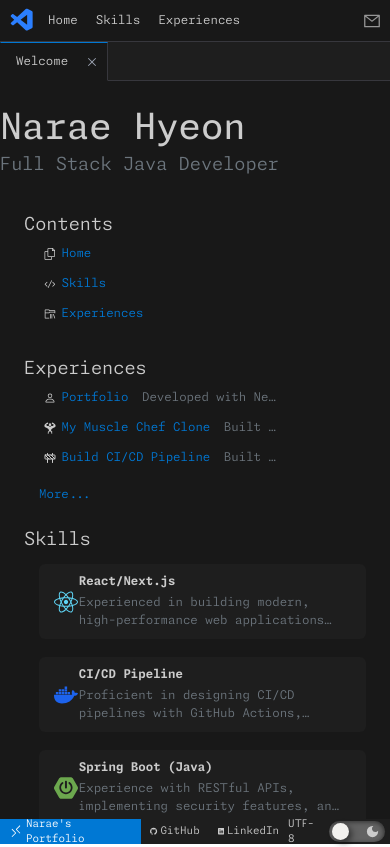
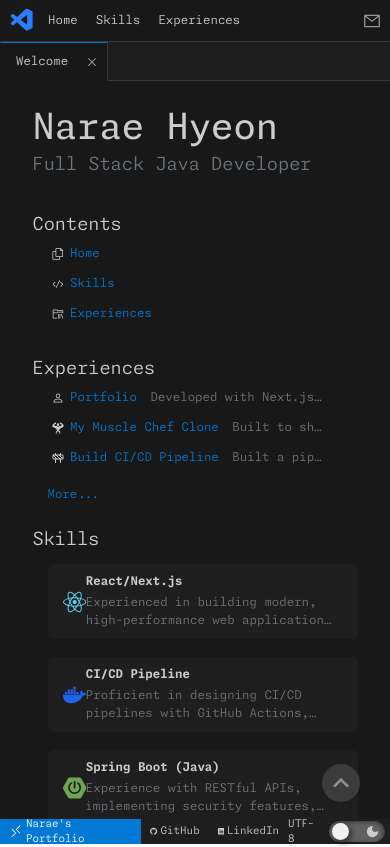
Before and after one commit to Narae-H/portfolio-2025, a Next.js app: page / in a window 390 px wide. Built offline with nearby package versions, Linux system fonts and the light colour scheme.

Commit message:
feat(skills): Make Skills page responsive for desktop, tablet, and mobile

```diff
--- a/app/components/common/workspace/ScrollToTopButton.tsx
+++ b/app/components/common/workspace/ScrollToTopButton.tsx
@@ -1,10 +1,15 @@
 import { MdKeyboardArrowUp } from "react-icons/md";
 
-export default function ScrollToTopButton () {
+type Props = {
+  onClick: () => void
+}
+export default function ScrollToTopButton ({onClick}: Props) {
   return (
-    <div className="
+    <div
+      onClick={onClick}
+      className="
         flex
-      absolute
+        fixed
         bg-go-to-top-bg
         rounded-[20px]
         bottom-14 right-10
@@ -13,7 +18,8 @@ export default function ScrollToTopButton () {
         opacity-50
         z-999
         hover:opacity-60
-    ">
+      "
+    >
       <MdKeyboardArrowUp color="#ffffff" size="32px" />
     </div>
   )
--- a/app/components/common/workspace/index.tsx
+++ b/app/components/common/workspace/index.tsx
@@ -1,14 +1,15 @@
-import WorkspaceHeader from './WorkspaceHeader';
-import ScrollToTopButton from './ScrollToTopButton';
 import skillDataMap, { SkillData } from '@/data/skills';
 import WorkspaceContent from './WorkspaceContent';
+import WorkspaceHeader from './WorkspaceHeader';
 
 type WorkSpaceType = {
   menuCategory: string,
-  menuId: keyof typeof skillDataMap
+  menuId: keyof typeof skillDataMap,
 }
 
-export default function Workspace({ menuId }: WorkSpaceType) {
+export default function Workspace({
+  menuId,
+}: WorkSpaceType) {
   const skillData: SkillData | undefined = skillDataMap[menuId];
 
   if (!skillData) {
@@ -17,7 +18,6 @@ export default function Workspace({ menuId }: WorkSpaceType) {
 
   return (
     <div className='flex h-full w-full p-10 md:px-28 md:py-14'>
-      <ScrollToTopButton />
       <div className="flex flex-col relative h-full w-full ">
         <WorkspaceHeader skillData={skillData}/>
         <WorkspaceContent skillData={skillData}/>
--- a/app/components/layout/header/RightHeader.tsx
+++ b/app/components/layout/header/RightHeader.tsx
@@ -12,7 +12,7 @@ export default function RightHeader(){
   return (
     isMobile? (
       <div className="flex h-full mr-3 items-center">
-        <Link href="mailto:naraehyeon@gmail.com"><AiOutlineMail className="w-6 h-6"/></Link>
+        <Link href="mailto:naraehyeon@gmail.com" className="hover:text-header-hover-text"><AiOutlineMail className="w-6 h-6"/></Link>
       </div>
     ) : (
       <div className='flex h-full'>
--- a/app/components/layout/header/TopMenuMobileItem.tsx
+++ b/app/components/layout/header/TopMenuMobileItem.tsx
@@ -1,6 +1,3 @@
-'use client';
-
-import { buildSlugPath } from '@/lib/utils/url';
 import { MenuItem } from '@/models/menu';
 import { Content, DropdownMenu, Item, Portal, Sub, SubContent, SubTrigger, Trigger } from '@radix-ui/react-dropdown-menu';
 import Link from 'next/link';
--- a/app/components/main/HomeContent.tsx
+++ b/app/components/main/HomeContent.tsx
@@ -66,23 +66,23 @@ export default function HomeContent() {
   ];
 
   return (
-    <div className="flex w-full h-full justify-center overflow-y-auto">
-      <div className="flex flex-col md:justify-center w-full sm:w-8/12 h-full pt-10">
+    <div className="flex w-full h-auto justify-center">
+      <div className="flex flex-col lg:justify-center w-10/12 md:w-8/12 h-auto pt-10">
         <header className="flex flex-col pb-12">
           <h1 className="text-5xl text-tabs-content-text font-[mono-space-neon] mb-2">Narae Hyeon</h1>
           <h2 className="text-2xl sm:text-3xl text-tabs-content-text-secondary">Full Stack Java Developer</h2>
         </header>
 
-        <div className="flex flex-wrap mx-4">
-          <section className="w-full lg:w-1/2 px-4 mb-8">
+        <div className="flex flex-wrap h-auto">
+          <section className="w-full h-auto lg:w-1/2 mb-8">
             <List title="Contents" listItems={contentList} className="mb-10" />
-            <List title="Experiences" listItems={expList} className="pr-10 w-10/12"/>
+            <List title="Experiences" listItems={expList} className="pr-10 w-full"/>
             <Link href="/experiences" className="flex text-list-link-text pl-5 mt-1">
               More...
             </Link>
           </section>
 
-          <section className="w-full lg:w-1/2 px-4 mb-8">
+          <section className="w-full h-auto lg:w-1/2 mb-8">
             <Card title="Skills" cardItems={skillList} />
             <Link href="/skills" className="flex text-list-link-text pl-5 mt-1">
               More...
--- a/app/components/main/Sidebar.tsx
+++ b/app/components/main/Sidebar.tsx
@@ -39,7 +39,7 @@ export function SidebarContent({
   return (
     <div className={`
       flex flex-col
-      h-auto w-82
+      h-auto md:w-70 lg:w-82
       p-2
       bg-sidebar-bg text-list-header-text
       border-r border-sidebar-border
--- a/app/components/main/SkillsWelcomeContent.tsx
+++ b/app/components/main/SkillsWelcomeContent.tsx
@@ -10,7 +10,7 @@ export default function SkillsWelcomeContent() {
   const menus: MenuItem[] = selectedMenu?.items ?? [EmptyMenuItemValue];
 
   return (
-    <div className="flex flex-1 justify-center items-start md:items-center w-full p-4 overflow-y-auto">
+    <div className="flex flex-1 justify-center items-start md:items-center w-full p-4">
       <div className="grid grid-cols-1 sm:grid-cols-2 md:grid-cols-3 gap-6 w-full max-w-7xl mx-auto p-4">
         {menus.map((menu) => (
           <List
--- a/app/components/main/TabsPanel.tsx
+++ b/app/components/main/TabsPanel.tsx
@@ -1,10 +1,12 @@
 'use client'
 
+import { ReactNode, useRef } from "react";
+import { useRouter } from "next/navigation";
+import Link from "next/link";
+
 import Icon from "@/app/components/common/Icon";
+import ScrollToTopButton from "@/app/components/common/workspace/ScrollToTopButton";
 import { MenuItem } from "@/models/menu";
-import Link from "next/link";
-import { useRouter } from "next/navigation";
-import { ReactNode } from "react";
 import { VscChromeClose } from "react-icons/vsc";
 
 export interface Tab extends MenuItem {
@@ -31,13 +33,22 @@ export default function TabsPanel({
   const handleTabClick = (tabId: string) => {
     onSelectTab?.(tabId);
   };
-
   const handleCloseTab = (tabId: string) => {
     onCloseTab?.(tabId);
     if(selectedTab == tabId) {
       router.replace("/skills");
     }
   }
+
+  const scrollContainerRef = useRef<HTMLDivElement>(null);
+  const handleScrollToTop = () => {
+    if (scrollContainerRef.current) {
+      scrollContainerRef.current.scrollTo({
+        top: 0,
+        behavior: "smooth"
+      });
+    }
+  };
 
   return (
     <div className={`
@@ -96,12 +107,17 @@ export default function TabsPanel({
         </div>
       </div>
 
-      <div className="
-        flex flex-1 basis-0
-        h-m-0 h-full
-        bg-tabs-content-bg
-      ">
+      <div
+        ref={scrollContainerRef}
+        className="
+          flex flex-1 basis-0
+          min-h-0 h-full
+          bg-tabs-content-bg
+          overflow-y-auto
+        "
+      >
         {tabs.find((tab) => tab.id === selectedTab)?.content}
+        <ScrollToTopButton onClick={handleScrollToTop} />
       </div>
     </div>
   );
--- a/app/components/main/tabsConfig.tsx
+++ b/app/components/main/tabsConfig.tsx
@@ -6,9 +6,8 @@ import useSelectedTab from "@/lib/hooks/useSelectedTab";
 import useVisitedTabs from "@/lib/hooks/useVisitedTabs";
 import { findMenuItemById } from "@/lib/utils/menu";
 import { MenuItem } from "@/models/menu";
-import { useRouter } from "next/navigation";
-import HomeContent from "./HomeContent";
-import SkillsWelcomeContent from "./SkillsWelcomeContent";
+import HomeContent from "@/app/components/main/HomeContent";
+import SkillsWelcomeContent from "@/app/components/main/SkillsWelcomeContent";
 
 export function HomeTabs() {
   const { selectedTab } = useSelectedTab("selected_home_tab");
@@ -30,7 +29,6 @@ export function HomeTabs() {
 }
 
 export function SkillsTabs(){
-  const router = useRouter();
 
   const { visitedTabs, closeTab } = useVisitedTabs("visited_skills");
   const { selectedTab, setSelectedTab } = useSelectedTab("selected_skills_tab");
@@ -55,7 +53,7 @@ export function SkillsTabs(){
       iconKey: item.iconKey,
       style: item.style,
       link: item.link?? '#',
-      content: <Workspace menuCategory="skills" menuId={item.id as keyof typeof skillDataMap} />,
+      content: <Workspace menuCategory="skills" menuId={item.id as keyof typeof skillDataMap}/>,
     })),
   ];
 
--- a/app/globals.css
+++ b/app/globals.css
@@ -11,8 +11,9 @@
   --color-base-hover-bg: #262626;
 
   --color-header-bg: #1F1F1F;
+  --color-header-hover-bg: #262626;
   --color-header-text: #cccccc;
-  --color-header-hover-bg: #262626;
+  --color-header-hover-text: #0078d4;
 
   --color-dropdown-menu-bg: #181818;
   --color-dropdown-menu-text: #cccccc;
@@ -93,8 +94,9 @@
     --color-base-hover-bg: #ede8ef;
 
     --color-header-bg: #d6cfe2;
+    --color-header-hover-bg: #ede8ef;
     --color-header-text: #737078;
-    --color-header-hover-bg: #ede8ef;
+    --color-header-hover-text: #4e3c69;
 
     --color-dropdown-menu-bg: #f5f5f5;
     --color-dropdown-menu-text: #616161;
@@ -225,7 +227,7 @@
   }
 
   .dropdown-menu-item {
-    display: flex;
+    display: block;
     flex-shrink: 1;
     justify-content: space-between;
     align-items: center;
@@ -234,6 +236,10 @@
     cursor: pointer;
     border-radius: var(--radius-md);
     outline-style: none;
+    overflow: hidden;
+    white-space: nowrap;
+    text-overflow: ellipsis;
+    min-width: 0;
   }
   .dropdown-menu-item:hover {
     background: var(--color-dropdown-menu-hover-bg);
@@ -241,14 +247,6 @@
   .dropdown-menu-item:focus {
     --tw-outline-style: none;
     outline-style: none;
-  }
-  .dropdown-menu-item > span {
-    overflow: hidden;
-    white-space: nowrap;
-    text-overflow: ellipsis;
-    flex-shrink: 1;
-    min-width: 0;
-    display: block;
   }
 }
 
```
Lines whose indentation alone changed are shown as unchanged.
